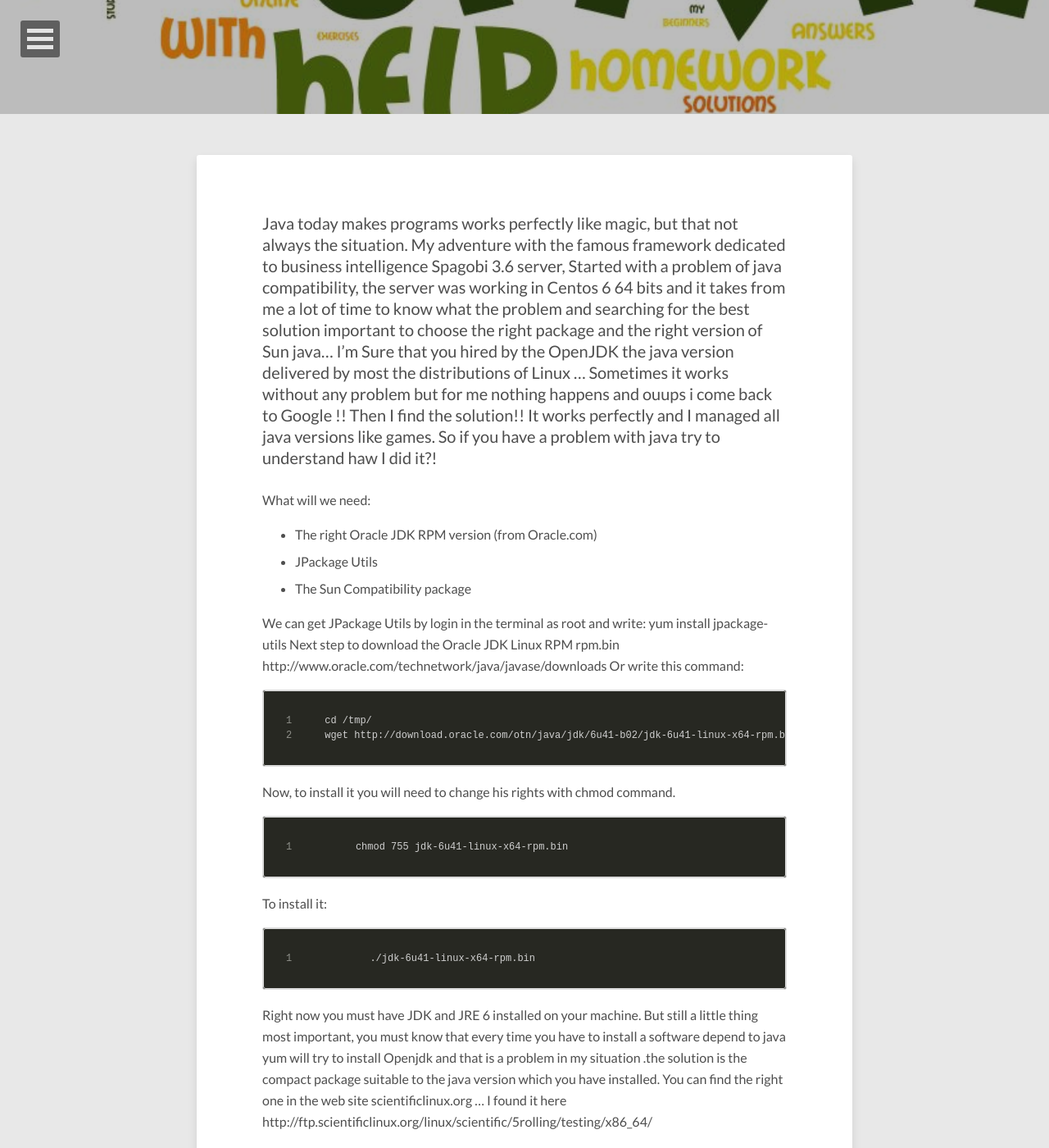
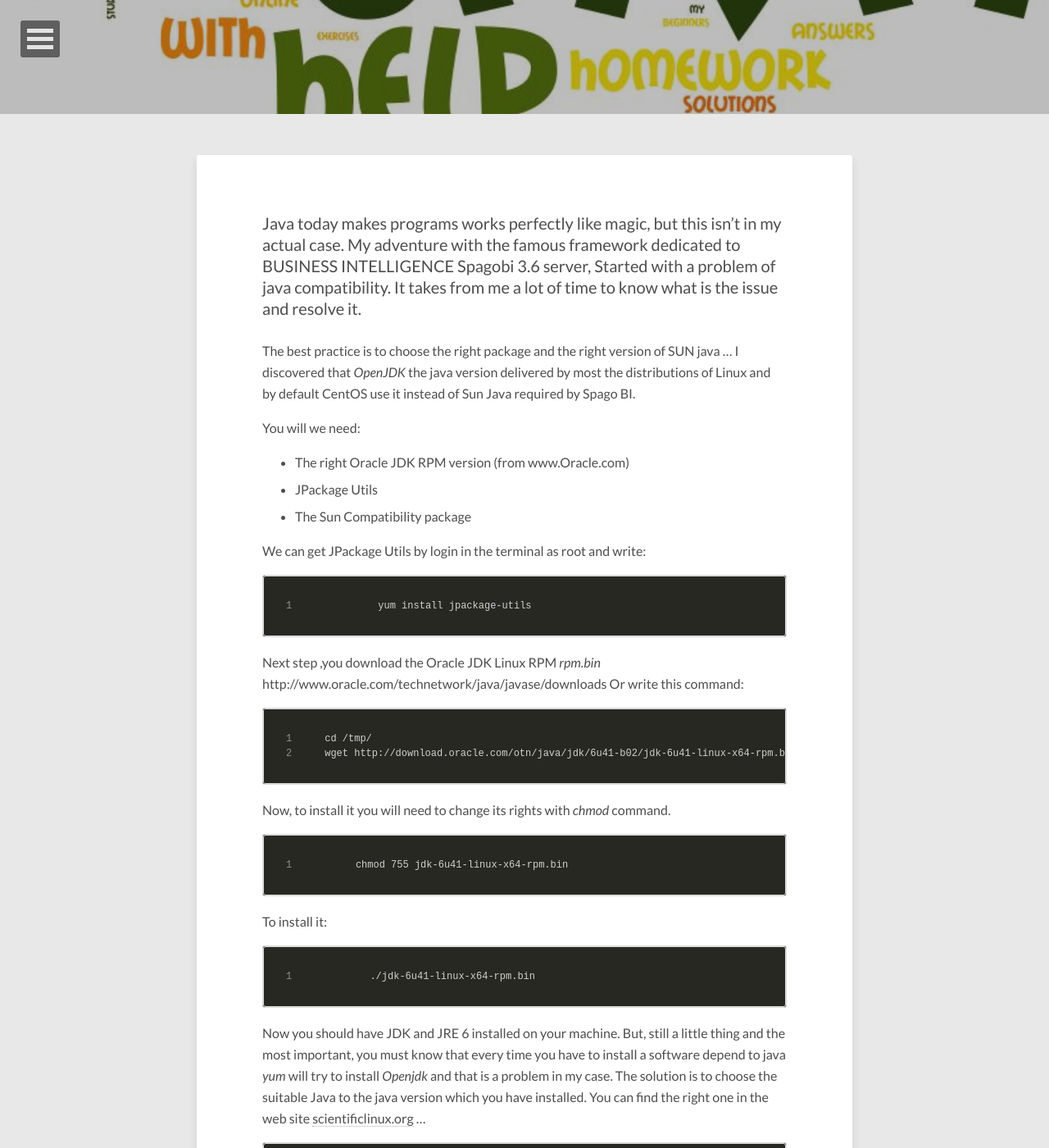
Before and after one commit to saberbouabid/WEBS, a Jekyll site: the page built from _posts/2013-03-16-Java installation on CentOS 6.md, in a window 1280 px wide and 1400 px high, scrolled down 261 px. Shown: the whole window at 82% size. Built offline with Jekyll 4.4.1, drawn with Linux system fonts in a browser that asks for light colours; nearby versions of some CDN libraries; comment, search, counter and statistics services are not loaded; some of the changed text lies outside the part shown.

Commit message:
Update 2013-03-16-Java installation on CentOS 6.md

```diff
--- a/_posts/2013-03-16-Java installation on CentOS 6.md
+++ b/_posts/2013-03-16-Java installation on CentOS 6.md
@@ -10,27 +10,29 @@ comment: true
 read-time: false
 ---
 
-Java today makes programs works perfectly like magic, but that not always the situation. My adventure with the famous framework dedicated to business intelligence Spagobi 3.6 server, Started with a problem of java compatibility, the server was working
-in Centos 6 64 bits and it takes from me a lot of time to know what the problem and searching for the best solution important to choose the right package and the right version of Sun java...
-I’m Sure that you hired by the OpenJDK  the java version delivered  by most the distributions of Linux ... Sometimes it works without any problem but for me nothing happens and ouups i come back to Google !!
-Then I find the solution!! It works perfectly and I managed all java versions like  games. So if you have a problem with java try to understand haw I did it?!
+Java today makes programs works perfectly like magic, but this isn’t in my actual case. My adventure with the famous framework dedicated to BUSINESS INTELLIGENCE Spagobi 3.6 server, Started with a problem of java compatibility. It takes from me a lot of time to know what is the issue and resolve it.
 
-What will we need:
+The best practice is to choose the right package and the right version of SUN java ... I discovered that _OpenJDK_ the java version delivered by most the distributions of Linux and by default CentOS use it instead of Sun Java required by Spago BI.
 
- - The right Oracle JDK RPM version (from Oracle.com)
+
+You will we need:
+
+ - The right Oracle JDK RPM version (from www.Oracle.com)
  - JPackage Utils
  - The Sun Compatibility package
 
 
 We can get JPackage Utils by login in the terminal as root and write:
-yum install jpackage-utils
-Next step to download the Oracle JDK Linux RPM rpm.bin http://www.oracle.com/technetwork/java/javase/downloads
+
+     yum install jpackage-utils
+
+Next step ,you download the Oracle JDK Linux RPM _rpm.bin_ http://www.oracle.com/technetwork/java/javase/downloads
 Or write this command:
 
     cd /tmp/
     wget http://download.oracle.com/otn/java/jdk/6u41-b02/jdk-6u41-linux-x64-rpm.bin
 
-Now, to install it you will need to change his rights with chmod command.
+Now, to install it you will need to change its rights with _chmod_ command.
 
     chmod 755 jdk-6u41-linux-x64-rpm.bin
 
@@ -38,16 +40,19 @@ To install it:
 
     ./jdk-6u41-linux-x64-rpm.bin
 
-Right now you must have JDK and JRE 6 installed on your machine. But still a little thing  most important, you must know that every time you have to install a software depend to java yum will try to install Openjdk and that is a problem in my situation .the solution is the compact package  suitable to the java version which you have installed.
-You can find the right one in the web site scientificlinux.org … I found it here
-http://ftp.scientificlinux.org/linux/scientific/5rolling/testing/x86_64/
+Now you should have JDK and JRE 6 installed on your machine. But, still a little thing and the most important, you must know that every time you have to install a software depend to java _yum_ will try to install _Openjdk_ and that is a problem in my case.
+The solution is to choose the suitable Java  to the java version which you have installed.
+You can find the right one in the web site [scientificlinux.org](http://www.scientificlinux.org) …
+
+    http://ftp.scientificlinux.org/linux/scientific/5rolling/testing/x86_64/
 
 The last step is to install it .
 
- yum localinstall ftp://ftp.scientificlinux.org/linux/scientific/5rolling/testing/x86_64/java/java-1.6.0-sun-compat-1.6.0.37-3.sl5.jpp.x86_64.rpm
+    yum localinstall ftp://ftp.scientificlinux.org/linux/scientific/5rolling/testing/x86_64/java/java-1.6.0-sun-compat-1.6.0.37-3.sl5.jpp.x86_64.rpm
 
-Finally you must use the alternatives command to make Oracle JDK as your default one java package! Then when you installed tomcat for example it will accept this configuration directly...
-And choose the number of java version which you want to use!
+Finally, you should set up Oracle JDK as your default java package. Then when you installed [tomcat](http://tomcat.apache.org/) for example, it will accept this configuration directly .
+
+The number of java version which you want to use!
 
     alternatives  --config java
     java  -version
@@ -55,4 +60,4 @@ And choose the number of java version which you want to use!
 
 And that’s the story of Java compatibility and Linux distributions
 
-If you have any amelioration please let me know!
+If you have any feedback please comment this post .
```
